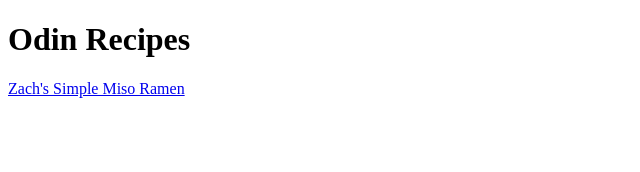
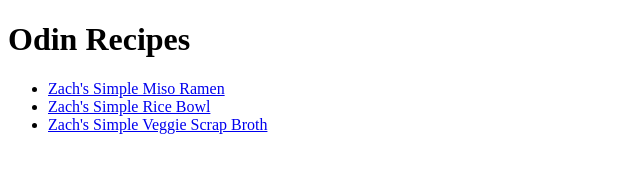
Before and after one commit to zMarkman/odin-recipes, a plain HTML site: page index.html in a window 1280 px wide. Shown: the whole page, without its empty margins (0-640 px from the left). Drawn offline with Linux system fonts and the light colour scheme.

Commit message:
Edit doc title for "ramen.html", add pgs to index
Update the head title for ramen.html to "Zach's Simple Miso Veggie
Ramen" to match intended phrasing, improve SEO.

Add links to recipe pages from index page using
unordered links.

```diff
--- a/index.html
+++ b/index.html
@@ -8,6 +8,10 @@
 
 <body>
     <h1>Odin Recipes</h1>
-    <a href="recipes/ramen.html">Zach's Simple Miso Ramen</a>
+    <ul>
+         <li><a href="recipes/ramen.html" target="_blank">Zach's Simple Miso Ramen</a></li>
+         <li><a href="recipes/ricebowl.html" target="_blank">Zach's Simple Rice Bowl</a></li>
+         <li><a href="recipes/freezerbagbroth.html" target="_blank">Zach's Simple Veggie Scrap Broth</a></li>
+    </ul>
 </body>
 </html>
```
Also changed, not shown: recipes/ramen.html (+1 -1 lines).
